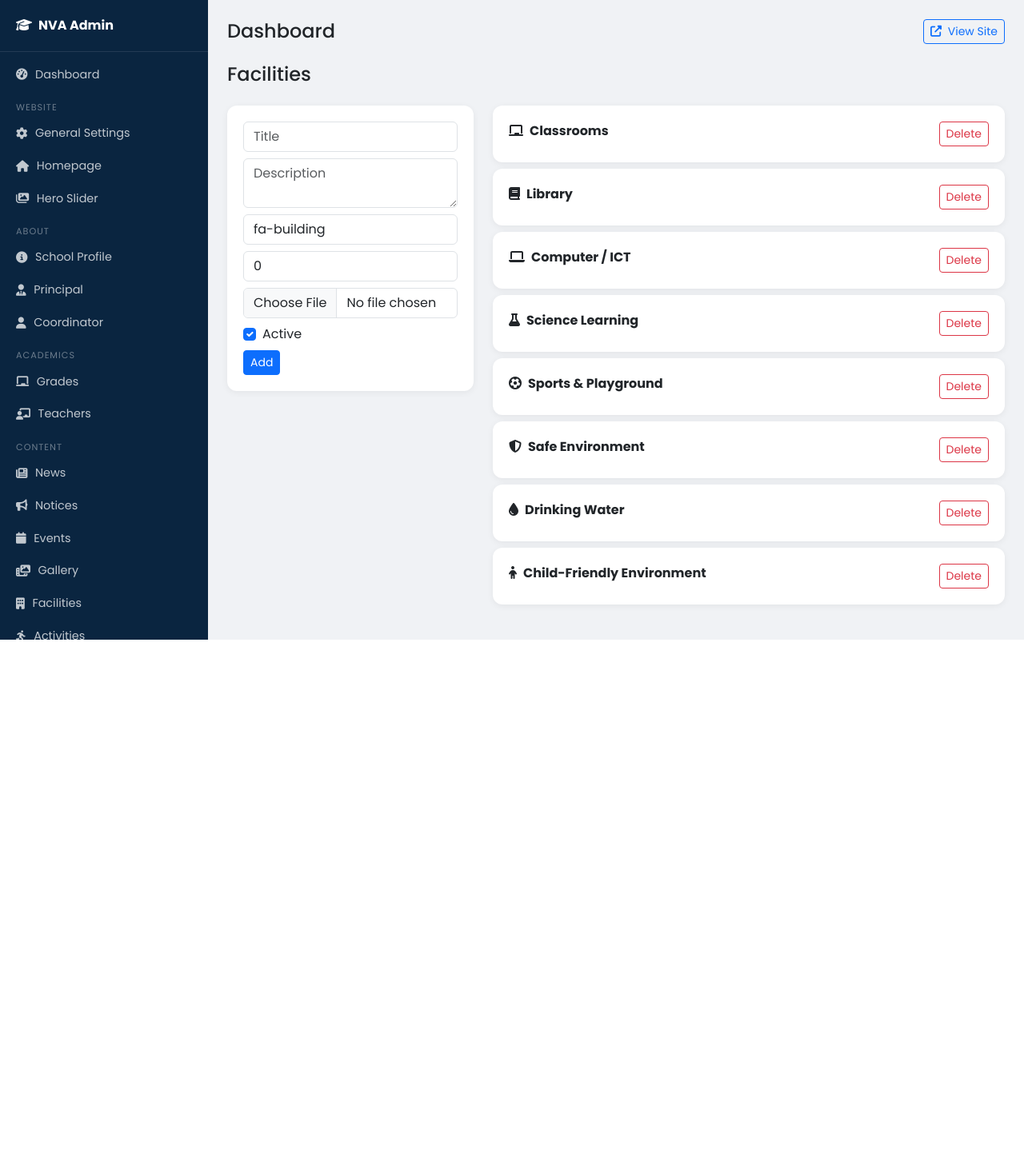
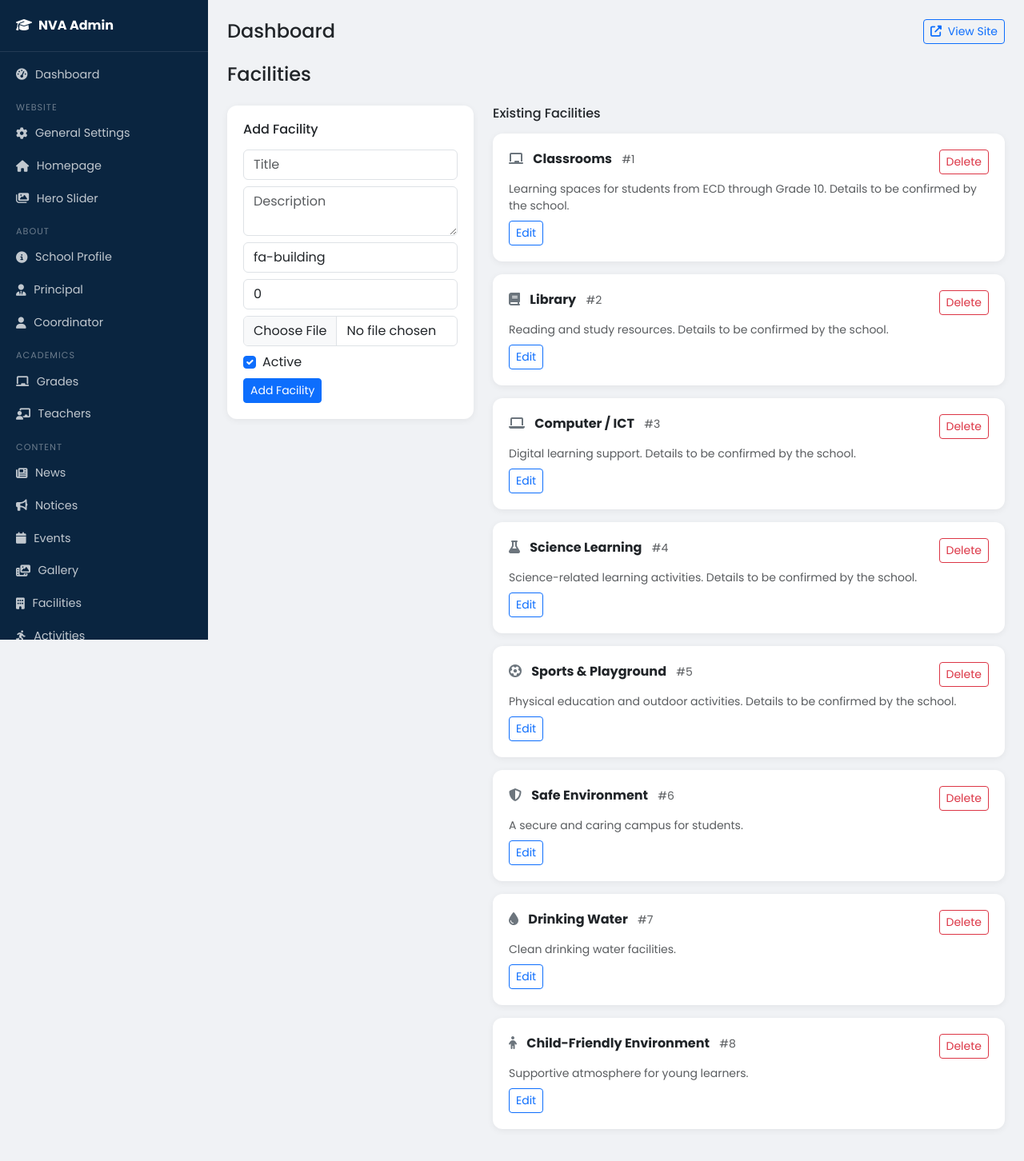
Before and after one commit to argonbhujel1/newvisionacademy, a Flask app: page /admin/facilities in a window 1280 px wide. Shown: the whole page at 80% size. Before the commit the page ends 800 px from the top, so only its background shows below. Run offline with Flask 3, Linux system fonts and the light colour scheme; the visitor is signed in with stand-in values (Sample User, id 1); data comes from the database, SQL or seed files in the repository; data that the repository does not hold is empty; parts of the project's set-up code (start-up, migrations or seed data) failed here and were passed over.

Commit message:
Make contact details clickable + full facilities edit in admin

```diff
--- a/templates/admin/facilities.html
+++ b/templates/admin/facilities.html
@@ -1,22 +1,87 @@
 {% include "admin/_layout_start.html" %}
 <h4 class="mb-4">Facilities</h4>
 <div class="row g-4">
-<div class="col-lg-4"><div class="stat-card">
+  <div class="col-lg-4">
+    <div class="stat-card">
+      <h6 class="mb-3">Add Facility</h6>
       <form method="POST" enctype="multipart/form-data">
         <input type="hidden" name="action" value="add">
         <input type="text" name="title" class="form-control mb-2" placeholder="Title" required>
         <textarea name="description" class="form-control mb-2" rows="2" placeholder="Description"></textarea>
         <input type="text" name="icon" class="form-control mb-2" placeholder="FA icon e.g. fa-book" value="fa-building">
-<input type="number" name="sort_order" class="form-control mb-2" value="0">
+        <input type="number" name="sort_order" class="form-control mb-2" value="0" placeholder="Sort order">
         <input type="file" name="image" class="form-control mb-2" accept="image/*">
-<div class="form-check mb-2"><input type="checkbox" name="is_active" checked class="form-check-input" id="fa"><label for="fa">Active</label></div>
-<button type="submit" class="btn btn-primary btn-sm">Add</button>
-</form></div></div>
+        <div class="form-check mb-2">
+          <input type="checkbox" name="is_active" checked class="form-check-input" id="fa">
+          <label for="fa">Active</label>
+        </div>
+        <button type="submit" class="btn btn-primary btn-sm">Add Facility</button>
+      </form>
+    </div>
+  </div>
   <div class="col-lg-8">
+    <h6 class="mb-3">Existing Facilities</h6>
     {% for f in facilities %}
-<div class="stat-card mb-2 d-flex justify-content-between"><div><i class="fas {{ f.icon }} me-2"></i><strong>{{ f.title }}</strong></div>
-<form method="POST" onsubmit="return confirm('Delete?')"><input type="hidden" name="action" value="delete"><input type="hidden" name="id" value="{{ f.id }}"><button class="btn btn-sm btn-outline-danger">Delete</button></form>
+    <div class="stat-card mb-3">
+      <div class="d-flex justify-content-between align-items-start mb-2">
+        <div>
+          <i class="fas {{ f.icon or 'fa-building' }} me-2 text-secondary"></i>
+          <strong>{{ f.title }}</strong>
+          {% if not f.is_active %}<span class="badge bg-secondary ms-1">Inactive</span>{% endif %}
+          <span class="text-muted small ms-2">#{{ f.sort_order }}</span>
         </div>
+        <form method="POST" onsubmit="return confirm('Delete this facility?')" class="d-inline">
+          <input type="hidden" name="action" value="delete">
+          <input type="hidden" name="id" value="{{ f.id }}">
+          <button type="submit" class="btn btn-sm btn-outline-danger">Delete</button>
+        </form>
+      </div>
+      {% if f.description %}<p class="small text-muted mb-2">{{ f.description }}</p>{% endif %}
+      {% if f.image_url %}
+      <img src="{{ f.image_url }}" alt="{{ f.title }}" class="rounded mb-2" style="height:60px;width:auto;object-fit:cover">
+      {% endif %}
+      <details class="mt-2">
+        <summary class="btn btn-sm btn-outline-primary" style="cursor:pointer;list-style:none">Edit</summary>
+        <form method="POST" enctype="multipart/form-data" class="mt-3 border-top pt-3">
+          <input type="hidden" name="action" value="edit">
+          <input type="hidden" name="id" value="{{ f.id }}">
+          <div class="row g-2">
+            <div class="col-md-6">
+              <label class="form-label small">Title</label>
+              <input type="text" name="title" class="form-control form-control-sm" value="{{ f.title }}" required>
+            </div>
+            <div class="col-md-3">
+              <label class="form-label small">Icon (FA class)</label>
+              <input type="text" name="icon" class="form-control form-control-sm" value="{{ f.icon or 'fa-building' }}">
+            </div>
+            <div class="col-md-3">
+              <label class="form-label small">Sort order</label>
+              <input type="number" name="sort_order" class="form-control form-control-sm" value="{{ f.sort_order }}">
+            </div>
+            <div class="col-12">
+              <label class="form-label small">Description</label>
+              <textarea name="description" class="form-control form-control-sm" rows="2">{{ f.description or '' }}</textarea>
+            </div>
+            <div class="col-md-8">
+              <label class="form-label small">Image {% if f.image_url %}(leave empty to keep current){% endif %}</label>
+              <input type="file" name="image" class="form-control form-control-sm" accept="image/*">
+            </div>
+            <div class="col-md-4 d-flex align-items-end">
+              <div class="form-check mb-2">
+                <input type="checkbox" name="is_active" class="form-check-input" id="active{{ f.id }}" {% if f.is_active %}checked{% endif %}>
+                <label class="form-check-label" for="active{{ f.id }}">Active</label>
+              </div>
+            </div>
+            <div class="col-12">
+              <button type="submit" class="btn btn-sm btn-primary">Save Changes</button>
+            </div>
+          </div>
+        </form>
+      </details>
+    </div>
+    {% else %}
+    <p class="text-muted">No facilities yet. Add one using the form on the left.</p>
     {% endfor %}
-</div></div>
+  </div>
+</div>
 {% include "admin/_layout_end.html" %}
--- a/templates/admission.html
+++ b/templates/admission.html
@@ -15,9 +15,9 @@
 <div class="alert alert-warning">Admission is currently closed. Please check back later.</div>
 {% endif %}
 <ul class="list-unstyled mt-4">
-<li class="mb-2"><i class="fas fa-map-marker-alt text-secondary me-2"></i>{{ profile.address }}</li>
-{% if profile.phone %}<li class="mb-2"><i class="fas fa-phone text-secondary me-2"></i>{{ profile.phone }}</li>{% endif %}
-{% if profile.email %}<li class="mb-2"><i class="fas fa-envelope text-secondary me-2"></i>{{ profile.email }}</li>{% endif %}
+<li class="mb-2"><i class="fas fa-map-marker-alt text-secondary me-2"></i><a href="https://www.google.com/maps/search/?api=1&amp;query={{ profile.address|urlencode }}" target="_blank" rel="noopener">{{ profile.address }}</a></li>
+{% if profile.phone %}<li class="mb-2"><i class="fas fa-phone text-secondary me-2"></i><a href="tel:{{ profile.phone|replace(' ', '') }}">{{ profile.phone }}</a></li>{% endif %}
+{% if profile.email %}<li class="mb-2"><i class="fas fa-envelope text-secondary me-2"></i><a href="mailto:{{ profile.email }}">{{ profile.email }}</a></li>{% endif %}
 <li class="mb-2"><i class="fas fa-clock text-secondary me-2"></i>{{ profile.office_hours }}</li>
 </ul>
 </div>
--- a/templates/contact.html
+++ b/templates/contact.html
@@ -6,9 +6,9 @@
 <div class="row g-5">
 <div class="col-lg-5">
 <h3>{{ profile.school_name }}</h3>
-<p class="mb-1"><i class="fas fa-map-marker-alt me-2 text-secondary"></i>{{ profile.address }}</p>
-{% if profile.phone %}<p class="mb-1"><i class="fas fa-phone me-2 text-secondary"></i>{{ profile.phone }}{% if profile.phone2 %} / {{ profile.phone2 }}{% endif %}</p>{% endif %}
-{% if profile.email %}<p class="mb-1"><i class="fas fa-envelope me-2 text-secondary"></i>{{ profile.email }}</p>{% endif %}
+<p class="mb-1"><i class="fas fa-map-marker-alt me-2 text-secondary"></i><a href="https://www.google.com/maps/search/?api=1&amp;query={{ profile.address|urlencode }}" target="_blank" rel="noopener">{{ profile.address }}</a></p>
+{% if profile.phone %}<p class="mb-1"><i class="fas fa-phone me-2 text-secondary"></i><a href="tel:{{ profile.phone|replace(' ', '') }}">{{ profile.phone }}</a>{% if profile.phone2 %} / <a href="tel:{{ profile.phone2|replace(' ', '') }}">{{ profile.phone2 }}</a>{% endif %}</p>{% endif %}
+{% if profile.email %}<p class="mb-1"><i class="fas fa-envelope me-2 text-secondary"></i><a href="mailto:{{ profile.email }}">{{ profile.email }}</a></p>{% endif %}
 {% if profile.school_code %}<p class="mb-1"><i class="fas fa-id-card me-2 text-secondary"></i>School Code: {{ profile.school_code }}</p>{% endif %}
 <p class="mb-3"><i class="fas fa-clock me-2 text-secondary"></i>{{ profile.office_hours }}</p>
 {% if profile.google_maps %}<div class="rounded overflow-hidden mt-3">{{ profile.google_maps|safe }}</div>{% endif %}
--- a/templates/index.html
+++ b/templates/index.html
@@ -439,9 +439,9 @@
           <span class="eyebrow">Get in Touch</span>
           <h2>Visit or Contact Us</h2>
         </div>
-        <p><i class="fas fa-map-marker-alt me-2 text-secondary"></i>{{ profile.address }}</p>
-        {% if profile.phone %}<p><i class="fas fa-phone me-2 text-secondary"></i>{{ profile.phone }}</p>{% endif %}
-        {% if profile.email %}<p><i class="fas fa-envelope me-2 text-secondary"></i>{{ profile.email }}</p>{% endif %}
+        <p><i class="fas fa-map-marker-alt me-2 text-secondary"></i><a href="https://www.google.com/maps/search/?api=1&amp;query={{ profile.address|urlencode }}" target="_blank" rel="noopener">{{ profile.address }}</a></p>
+        {% if profile.phone %}<p><i class="fas fa-phone me-2 text-secondary"></i><a href="tel:{{ profile.phone|replace(' ', '') }}">{{ profile.phone }}</a></p>{% endif %}
+        {% if profile.email %}<p><i class="fas fa-envelope me-2 text-secondary"></i><a href="mailto:{{ profile.email }}">{{ profile.email }}</a></p>{% endif %}
         <p><i class="fas fa-clock me-2 text-secondary"></i>{{ profile.office_hours }}</p>
         <a href="{{ url_for('contact') }}" class="btn btn-primary-custom">Send a Message</a>
       </div>
```
Also changed, not shown: static/css/style.css (+17 -0 lines), templates/base.html (+6 -6 lines). Lines whose indentation alone changed are shown as unchanged.
